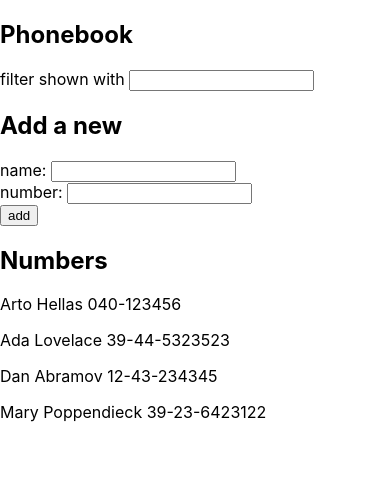
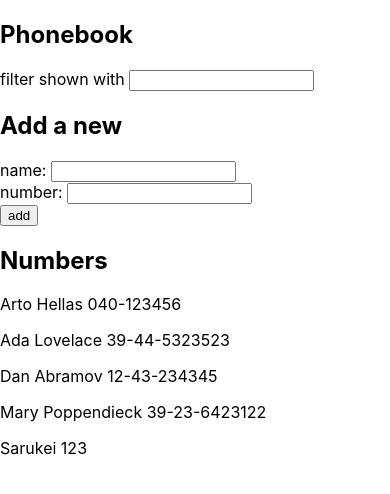
Before and after one commit to Sarukei/full-stack-open-2021, a React (Create React App) app in the folder part2/phonebook/: page / in a window 390 px wide. Shown: the top 494 px of the page. Built offline with nearby package versions, Linux system fonts and the light colour scheme; data requests are answered from the project's data file.

Commit message:
Finish 2.15: Phonebook step7 and 2.16: Phonebook step8

```diff
--- a/part2/phonebook/db.json
+++ b/part2/phonebook/db.json
@@ -19,6 +19,11 @@
       "name": "Mary Poppendieck",
       "number": "39-23-6423122",
       "id": 4
+    },
+    {
+      "name": "Sarukei",
+      "number": "123",
+      "id": 5
     }
   ]
 }
--- a/part2/phonebook/src/App.js
+++ b/part2/phonebook/src/App.js
@@ -1,8 +1,8 @@
 import React, { useState, useEffect } from "react";
-import axios from "axios";
 import Filter from "./components/Filter";
 import PersonForm from "./components/PersonForm";
 import Persons from "./components/Persons";
+import phonebookService from "./services/phonebook";
 
 const App = () => {
   const [persons, setPersons] = useState([]);
@@ -16,9 +16,7 @@ const App = () => {
       );
 
   useEffect(() => {
-    axios
-      .get("http://localhost:3001/persons")
-      .then((response) => setPersons(response.data));
+    phonebookService.getAllContacts().then((contacts) => setPersons(contacts));
   }, []);
 
   const personAlreadyExists = (name) =>
@@ -38,7 +36,10 @@ const App = () => {
       name: newName,
       number: newNumber,
     };
-    setPersons([...persons, newPerson]);
+
+    phonebookService
+      .addContact(newPerson)
+      .then((contact) => setPersons([...persons, contact]));
 
     // Clear the new name value from the input
     setNewName("");
--- /dev/null
+++ b/part2/phonebook/src/services/phonebook.js
@@ -0,0 +1,14 @@
+import axios from "axios";
+const baseUrl = "http://localhost:3001/persons";
+
+const addContact = (contactToAdd) => {
+  const request = axios.post(baseUrl, contactToAdd);
+  return request.then((response) => response.data);
+};
+
+const getAllContacts = () => {
+  const request = axios.get(baseUrl);
+  return request.then((response) => response.data);
+};
+
+export default { addContact, getAllContacts };
```
